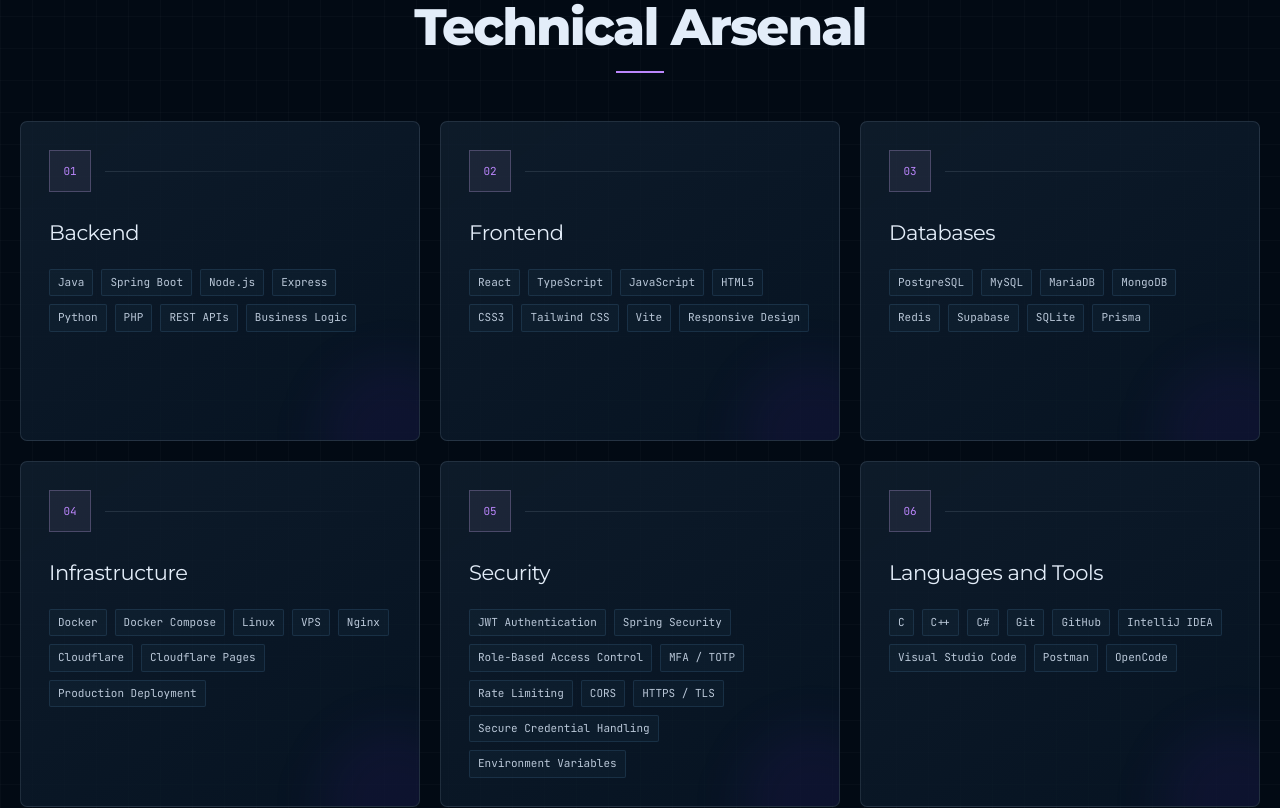
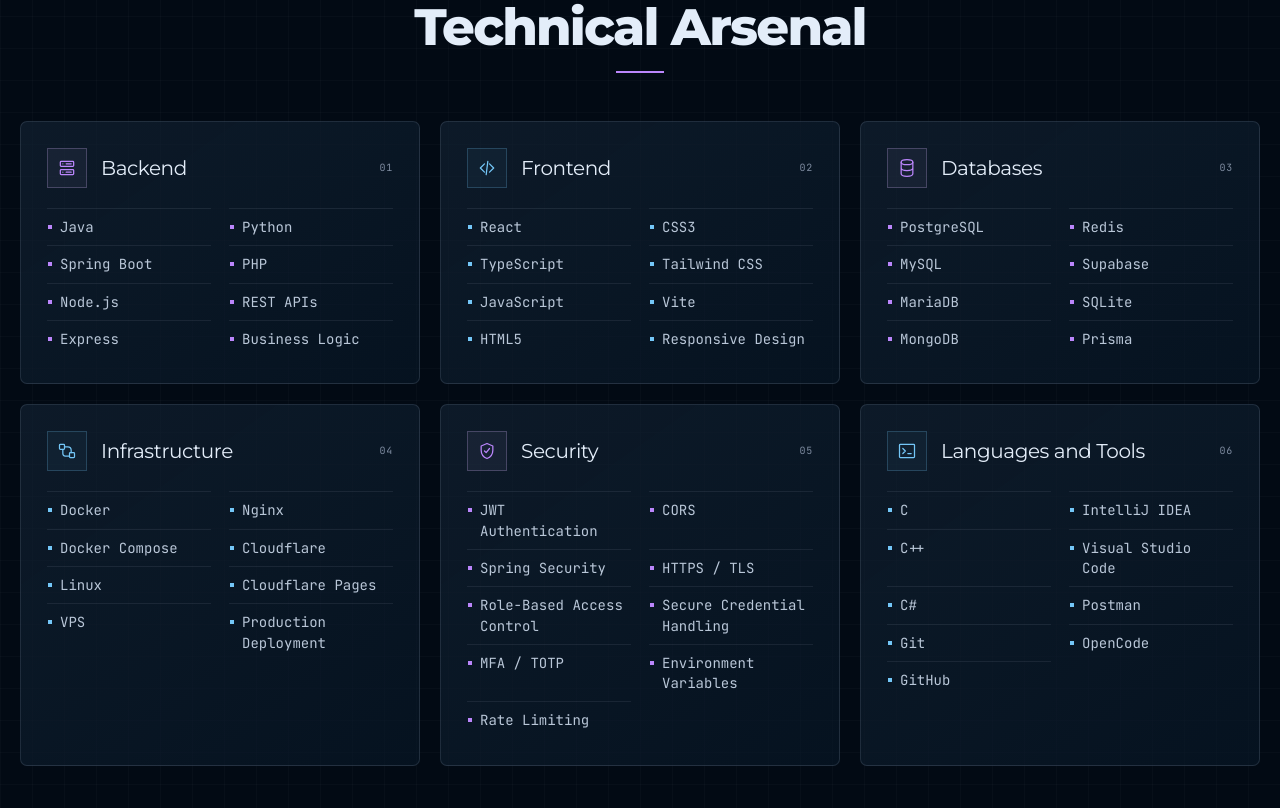
Before and after one commit to brielmarca/gabriel-marca-portfolio, a Next.js app: page / in a window 1280 px wide. Shown: the part 1680-2488 px from the top of the page. Built offline with nearby package versions, Linux system fonts and the light colour scheme; no server answers.

Commit message:
feat: refine portfolio skills section

```diff
--- a/src/app/globals.css
+++ b/src/app/globals.css
@@ -144,16 +144,20 @@
 .about-copy p { margin: 0; color: var(--text-muted); font-size: clamp(17px, 1.25vw, 18px); line-height: 1.72; }
 .about-copy p + p { margin-top: 18px; }
 
-.skills-grid { display: grid; grid-template-columns: repeat(3, minmax(0, 1fr)); gap: 20px; }
-.skill-card { position: relative; min-height: 320px; padding: 28px; overflow: hidden; border: 1px solid var(--border); border-radius: 7px; background: linear-gradient(145deg, rgba(18, 33, 49, 0.76), rgba(8, 23, 39, 0.72)); transition: border-color 200ms ease, transform 200ms ease; }
-.skill-card:hover { border-color: var(--border-strong); transform: translateY(-3px); }
-.skill-card::after { content: ""; position: absolute; right: -50px; bottom: -70px; width: 150px; height: 150px; border-radius: 50%; background: rgba(109, 34, 199, 0.08); filter: blur(24px); }
-.skill-card-header { display: flex; align-items: center; gap: 14px; }
-.skill-index { display: grid; width: 42px; height: 42px; place-items: center; border: 1px solid rgba(216, 185, 255, 0.25); background: rgba(216, 185, 255, 0.07); color: var(--primary); font-family: var(--font-mono), monospace; font-size: 11px; }
-.card-line { height: 1px; flex: 1; background: linear-gradient(90deg, var(--border), transparent); }
-.skill-card h3 { margin: 24px 0 18px; font-family: var(--font-montserrat), sans-serif; font-size: 21px; letter-spacing: -0.02em; }
-.skill-card ul { position: relative; z-index: 1; display: flex; flex-wrap: wrap; gap: 8px; margin: 0; padding: 0; list-style: none; }
-.skill-card li { padding: 5px 8px; border: 1px solid rgba(116, 199, 248, 0.12); border-radius: 2px; background: rgba(116, 199, 248, 0.035); color: #b9c7d8; font-family: var(--font-mono), monospace; font-size: 11px; line-height: 1.4; }
+.skills-grid { display: grid; grid-template-columns: 1fr; gap: 16px; }
+.skill-card { position: relative; padding: 20px; border: 1px solid var(--border); border-radius: 7px; background: linear-gradient(145deg, rgba(18, 33, 49, 0.72), rgba(8, 23, 39, 0.66)); transition: border-color 200ms ease, transform 200ms ease, box-shadow 200ms ease; }
+.skill-card:hover { border-color: var(--border-strong); box-shadow: 0 12px 30px rgba(36, 7, 72, 0.12); transform: translateY(-2px); }
+.skill-card-header { display: grid; grid-template-columns: 40px minmax(0, 1fr) auto; align-items: center; gap: 14px; }
+.skill-icon { display: grid; width: 40px; height: 40px; place-items: center; border: 1px solid rgba(216, 185, 255, 0.24); background: rgba(216, 185, 255, 0.055); color: var(--primary); }
+.skill-card:nth-child(even) .skill-icon { border-color: rgba(116, 199, 248, 0.22); background: rgba(116, 199, 248, 0.045); color: var(--secondary); }
+.skill-icon svg { width: 20px; height: 20px; fill: none; stroke: currentColor; stroke-width: 1.5; stroke-linecap: round; stroke-linejoin: round; }
+.skill-index { color: #7f8da1; font-family: var(--font-mono), monospace; font-size: 10px; letter-spacing: 0.08em; }
+.skill-card h3 { margin: 0; font-family: var(--font-montserrat), sans-serif; font-size: 20px; letter-spacing: -0.02em; line-height: 1.25; }
+.skill-card ul { display: grid; grid-template: repeat(4, auto) / repeat(2, minmax(0, 1fr)); grid-auto-flow: column; column-gap: 14px; margin: 16px 0 0; padding: 0; list-style: none; }
+.skill-card:nth-child(n + 5) ul { grid-template-rows: repeat(5, auto); }
+.skill-card li { position: relative; min-width: 0; padding: 7px 0 7px 13px; border-top: 1px solid rgba(174, 187, 208, 0.1); color: #b9c7d8; font-family: var(--font-mono), monospace; font-size: 14px; line-height: 1.45; overflow-wrap: anywhere; }
+.skill-card li::before { content: ""; position: absolute; top: 15px; left: 1px; width: 4px; height: 4px; background: var(--primary); }
+.skill-card:nth-child(even) li::before { background: var(--secondary); }
 
 .projects-list { display: grid; gap: clamp(42px, 6vw, 72px); }
 .project-card { display: grid; grid-template-columns: minmax(0, 1.35fr) minmax(360px, 0.65fr); min-height: 510px; overflow: hidden; border: 1px solid var(--border); border-radius: 9px; background: rgba(8, 23, 39, 0.82); }
@@ -206,7 +210,6 @@
   .hero-copy h1 { font-size: clamp(38px, 4.8vw, 50px); }
   .code-card { left: 0; }
   .deploy-card { right: -2%; }
-  .skills-grid { grid-template-columns: repeat(2, minmax(0, 1fr)); }
   .project-card, .project-card.is-reversed { grid-template-columns: 1fr; min-height: 0; }
   .project-card.is-reversed .project-image-link { order: 0; }
   .project-image-link { aspect-ratio: 16 / 9; }
@@ -220,6 +223,19 @@
 @media (min-width: 768px) {
   .content-section, .contact-section { padding-block: 80px; }
   .section-heading { margin-bottom: 44px; }
+}
+
+@media (min-width: 680px) {
+  .skills-grid { grid-template-columns: repeat(2, minmax(0, 1fr)); gap: 20px; }
+  .skill-card { padding: 24px; }
+  .skill-card ul { column-gap: 18px; margin-top: 20px; }
+  .skill-card li { padding-block: 8px; }
+  .skill-card li::before { top: 16px; }
+}
+
+@media (min-width: 1100px) {
+  .skills-grid { grid-template-columns: repeat(3, minmax(0, 1fr)); }
+  .skill-card { padding: 26px; }
 }
 
 @media (min-width: 1024px) {
@@ -240,8 +256,6 @@
   .code-card { top: 2%; left: 0; }
   .deploy-card { right: 0; }
   .technology-strip { margin-top: 32px; padding-top: 20px; }
-  .skills-grid { grid-template-columns: 1fr; }
-  .skill-card { min-height: 0; }
   .section-heading.is-centered { text-align: left; }
   .section-heading.is-centered .heading-rule { margin-left: 0; }
   .project-content { padding: 28px 24px 32px; }
--- a/src/components/SkillsSection.tsx
+++ b/src/components/SkillsSection.tsx
@@ -1,5 +1,59 @@
+import type { ReactNode } from "react";
 import { SectionHeading } from "@/components/SectionHeading";
 import { skillCategories } from "@/data/skills";
+
+function SkillIcon({ code }: { code: string }) {
+  let paths: ReactNode;
+
+  switch (code) {
+    case "01":
+      paths = (
+        <>
+          <rect x="4" y="4" width="16" height="6" rx="1" />
+          <rect x="4" y="14" width="16" height="6" rx="1" />
+          <path d="M7 7h.01M7 17h.01M11 7h6M11 17h6" />
+        </>
+      );
+      break;
+    case "02":
+      paths = <path d="m9 7-5 5 5 5M15 7l5 5-5 5M13 4l-2 16" />;
+      break;
+    case "03":
+      paths = (
+        <>
+          <ellipse cx="12" cy="5" rx="7" ry="3" />
+          <path d="M5 5v7c0 1.7 3.1 3 7 3s7-1.3 7-3V5M5 12v7c0 1.7 3.1 3 7 3s7-1.3 7-3v-7" />
+        </>
+      );
+      break;
+    case "04":
+      paths = (
+        <>
+          <rect x="3" y="4" width="6" height="6" rx="1" />
+          <rect x="15" y="14" width="6" height="6" rx="1" />
+          <path d="M9 7h4a4 4 0 0 1 4 4v3M7 10v5a3 3 0 0 0 3 3h5" />
+        </>
+      );
+      break;
+    case "05":
+      paths = (
+        <>
+          <path d="M12 3 19 6v5c0 4.4-2.8 8.3-7 10-4.2-1.7-7-5.6-7-10V6l7-3Z" />
+          <path d="m9 12 2 2 4-5" />
+        </>
+      );
+      break;
+    default:
+      paths = (
+        <>
+          <rect x="3" y="4" width="18" height="16" rx="1" />
+          <path d="m7 9 3 3-3 3M13 15h4" />
+        </>
+      );
+  }
+
+  return <svg viewBox="0 0 24 24" focusable="false">{paths}</svg>;
+}
 
 export function SkillsSection() {
   return (
@@ -9,10 +63,10 @@
         {skillCategories.map((category) => (
           <article className="skill-card" key={category.name}>
             <div className="skill-card-header">
+              <span className="skill-icon" aria-hidden="true"><SkillIcon code={category.code} /></span>
+              <h3>{category.name}</h3>
               <span className="skill-index" aria-hidden="true">{category.code}</span>
-              <span className="card-line" aria-hidden="true" />
             </div>
-            <h3>{category.name}</h3>
             <ul>
               {category.items.map((item) => <li key={item}>{item}</li>)}
             </ul>
```
